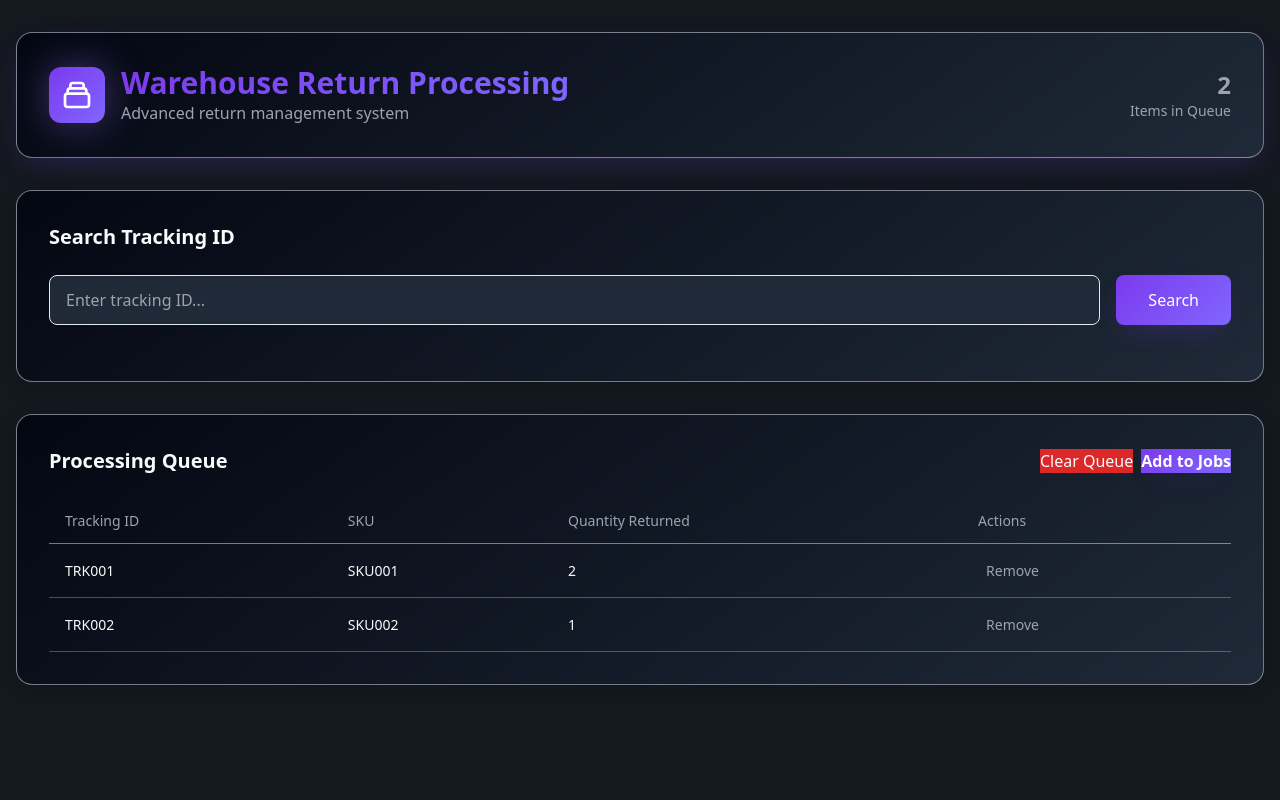
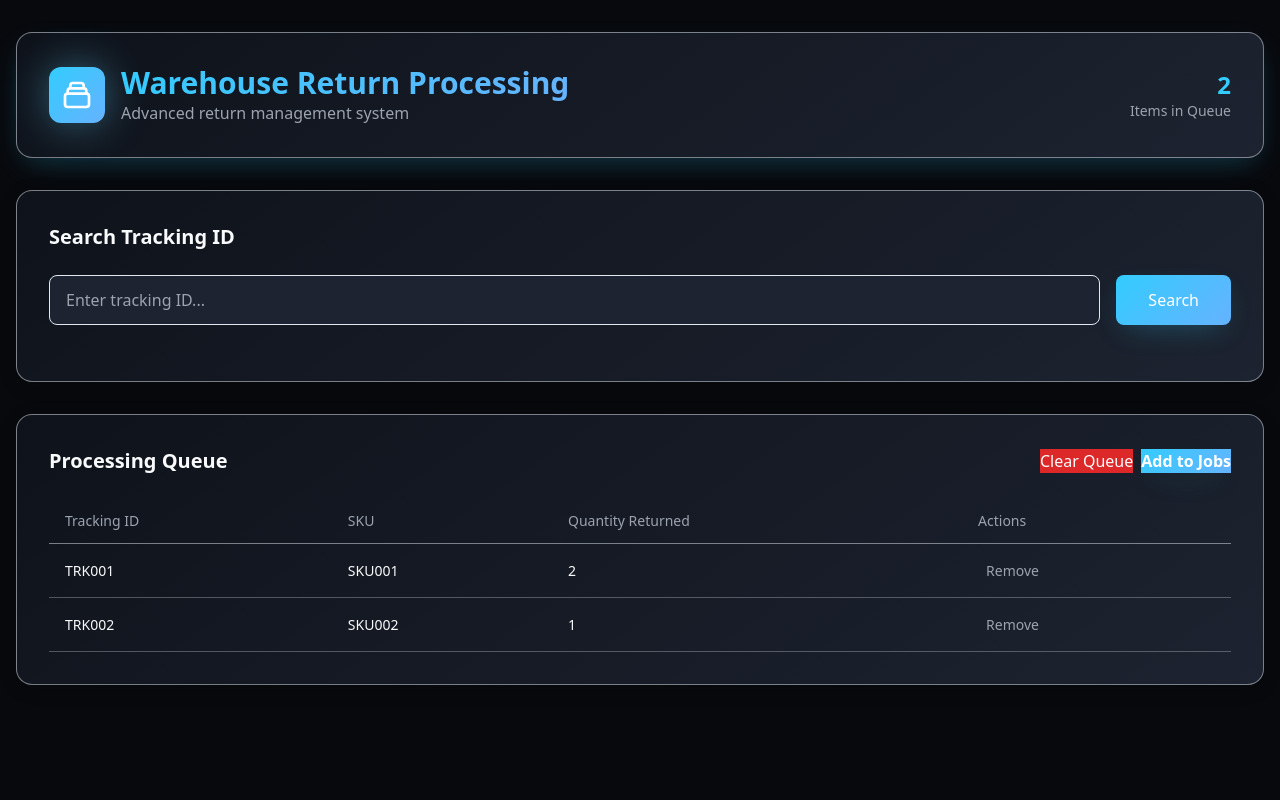
Before and after one commit to j-lederer/amaze-return-automator, a Flask app: page / in a window 1280 px wide. Run offline with Flask 3, Linux system fonts and the light colour scheme; some libraries are stand-ins or nearby versions.

Commit message:
Fix Flask styling to match React
Implement the plan to correct the Flask app's styling to precisely match the React version's blue gradient theme. This includes updating base template CSS variables, adding necessary gradient and shadow classes, correcting all template backgrounds from purple to blue, updating color references to blue/cyan accents, and thoroughly testing all pages to ensure the blue theme is correctly applied across the entire application.

```diff
--- a/flask_app/static/css/styles.css
+++ b/flask_app/static/css/styles.css
@@ -1,37 +1,37 @@
-/* Design System Variables */
+/* Design System Variables - Blue Gradient Theme */
 :root {
-  /* Core Colors - Dark Theme */
-  --background: 220 20% 10%;
+  /* Core Colors - Dark Blue Theme */
+  --background: 220 26% 4%;
   --foreground: 210 20% 98%;
-  --card: 224 71.4% 4.1%;
+  --card: 220 30% 8%;
   --card-foreground: 210 20% 98%;
-  --popover: 224 71.4% 4.1%;
+  --popover: 220 30% 8%;
   --popover-foreground: 210 20% 98%;
-  --primary: 262.1 83.3% 57.8%;
+  --primary: 195 100% 60%;
   --primary-foreground: 210 20% 98%;
-  --secondary: 215 27.9% 16.9%;
+  --secondary: 220 25% 15%;
   --secondary-foreground: 210 20% 98%;
-  --muted: 215 27.9% 16.9%;
+  --muted: 220 25% 15%;
   --muted-foreground: 217.9 10.6% 64.9%;
-  --accent: 217.9 10.6% 64.9%;
+  --accent: 195 100% 60%;
   --accent-foreground: 210 20% 98%;
   --destructive: 0 72% 51%;
   --destructive-foreground: 210 20% 98%;
-  --border: 215 27.9% 16.9%;
-  --input: 215 27.9% 16.9%;
-  --ring: 262.1 83.3% 57.8%;
+  --border: 220 25% 15%;
+  --input: 220 25% 15%;
+  --ring: 195 100% 60%;
   --radius: 0.5rem;
 
-  /* Gradients */
-  --gradient-primary: linear-gradient(135deg, hsl(262.1, 83.3%, 57.8%), hsl(250, 100%, 70%));
-  --gradient-hero: linear-gradient(135deg, hsl(262.1, 83.3%, 57.8%), hsl(220, 70%, 60%));
-  --gradient-card: linear-gradient(145deg, hsl(224, 71.4%, 4.1%), hsl(215, 27.9%, 16.9%));
-  --gradient-subtle: linear-gradient(180deg, hsl(224, 71.4%, 4.1%), hsl(220, 20%, 10%));
+  /* Gradients - Blue Theme */
+  --gradient-primary: linear-gradient(135deg, hsl(195, 100%, 60%), hsl(210, 100%, 70%));
+  --gradient-hero: linear-gradient(135deg, hsl(195, 100%, 60%), hsl(220, 70%, 60%));
+  --gradient-card: linear-gradient(145deg, hsl(220, 30%, 8%), hsl(220, 25%, 15%));
+  --gradient-subtle: linear-gradient(180deg, hsl(220, 30%, 8%), hsl(220, 26%, 4%));
 
-  /* Shadows */
-  --shadow-elegant: 0 10px 30px -10px hsl(262.1, 83.3%, 57.8%, 0.3);
-  --shadow-glow: 0 0 40px hsl(262.1, 83.3%, 70%, 0.4);
-  --shadow-card: 0 4px 20px -4px hsl(220, 20%, 5%, 0.3);
+  /* Shadows - Blue Theme */
+  --shadow-elegant: 0 10px 30px -10px hsl(195, 100%, 60%, 0.3);
+  --shadow-glow: 0 0 40px hsl(195, 100%, 70%, 0.4);
+  --shadow-card: 0 4px 20px -4px hsl(220, 26%, 4%, 0.3);
 
   /* Transitions */
   --transition-smooth: all 0.3s cubic-bezier(0.4, 0, 0.2, 1);
--- a/flask_app/templates/base.html
+++ b/flask_app/templates/base.html
@@ -16,14 +16,14 @@
                         border: "hsl(214.3 31.8% 91.4%)",
                         input: "hsl(214.3 31.8% 91.4%)",
                         ring: "hsl(262.1 83.3% 57.8%)",
-                        background: "hsl(220 20% 10%)",
+                        background: "hsl(220 26% 4%)",
                         foreground: "hsl(210 20% 98%)",
                         primary: {
-                            DEFAULT: "hsl(262.1 83.3% 57.8%)",
+                            DEFAULT: "hsl(195 100% 60%)",
                             foreground: "hsl(210 20% 98%)",
                         },
                         secondary: {
-                            DEFAULT: "hsl(215 27.9% 16.9%)",
+                            DEFAULT: "hsl(220 25% 15%)",
                             foreground: "hsl(210 20% 98%)",
                         },
                         destructive: {
@@ -31,19 +31,19 @@
                             foreground: "hsl(210 20% 98%)",
                         },
                         muted: {
-                            DEFAULT: "hsl(215 27.9% 16.9%)",
+                            DEFAULT: "hsl(220 25% 15%)",
                             foreground: "hsl(217.9 10.6% 64.9%)",
                         },
                         accent: {
-                            DEFAULT: "hsl(217.9 10.6% 64.9%)",
+                            DEFAULT: "hsl(195 100% 60%)",
                             foreground: "hsl(210 20% 98%)",
                         },
                         popover: {
-                            DEFAULT: "hsl(224 71.4% 4.1%)",
+                            DEFAULT: "hsl(220 30% 8%)",
                             foreground: "hsl(210 20% 98%)",
                         },
                         card: {
-                            DEFAULT: "hsl(224 71.4% 4.1%)",
+                            DEFAULT: "hsl(220 30% 8%)",
                             foreground: "hsl(210 20% 98%)",
                         },
                     },
```
